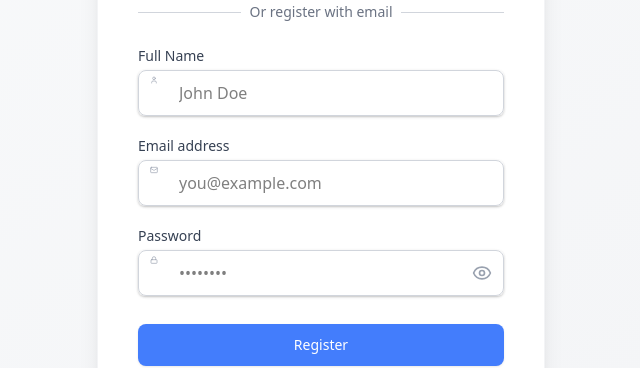
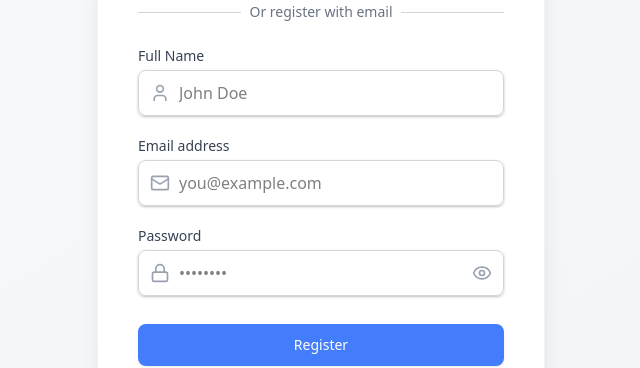
Before and after one commit to abhijeetanarase/assestment-frontend, a Vue app: page / in a window 1280 px wide. Shown: the part 321-689 px from the top of the page, without its empty margins (319-959 px from the left). Built offline with nearby package versions, Linux system fonts and the light colour scheme; no server answers.

Commit message:
added icon changes

```diff
--- a/src/pages/public/Register/Register.vue
+++ b/src/pages/public/Register/Register.vue
@@ -63,6 +63,9 @@
           <div>
             <label for="name" class="block text-sm font-medium text-gray-700 mb-1">Full Name</label>
             <div class="relative rounded-md shadow-sm">
+              <div class="absolute inset-y-0 left-0 pl-3 flex items-center pointer-events-none">
+                <User class="h-5 w-5 text-gray-400" />
+              </div>
               <input
                 id="name"
                 v-model="form.name"
@@ -71,7 +74,6 @@
                 class="block w-full pl-10 pr-3 py-2.5 border rounded-lg shadow-sm focus:outline-none focus:ring-2 focus:ring-blue-500 transition-all"
                 :class="errors.name ? 'border-red-300' : 'border-gray-300'"
               />
-              <User class="absolute inset-y-0 left-0 pl-3 h-5 w-5 text-gray-400" />
             </div>
             <p v-if="errors.name" class="mt-1 text-sm text-red-600">{{ errors.name }}</p>
           </div>
@@ -80,6 +82,9 @@
           <div>
             <label for="email" class="block text-sm font-medium text-gray-700 mb-1">Email address</label>
             <div class="relative rounded-md shadow-sm">
+              <div class="absolute inset-y-0 left-0 pl-3 flex items-center pointer-events-none">
+                <Mail class="h-5 w-5 text-gray-400" />
+              </div>
               <input
                 id="email"
                 v-model="form.email"
@@ -88,7 +93,6 @@
                 class="block w-full pl-10 pr-3 py-2.5 border rounded-lg shadow-sm focus:outline-none focus:ring-2 focus:ring-blue-500 transition-all"
                 :class="errors.email ? 'border-red-300' : 'border-gray-300'"
               />
-              <Mail class="absolute inset-y-0 left-0 pl-3 h-5 w-5 text-gray-400" />
             </div>
             <p v-if="errors.email" class="mt-1 text-sm text-red-600">{{ errors.email }}</p>
           </div>
@@ -97,6 +101,9 @@
           <div>
             <label for="password" class="block text-sm font-medium text-gray-700 mb-1">Password</label>
             <div class="relative rounded-md shadow-sm">
+              <div class="absolute inset-y-0 left-0 pl-3 flex items-center pointer-events-none">
+                <Lock class="h-5 w-5 text-gray-400" />
+              </div>
               <input
                 id="password"
                 v-model="form.password"
@@ -105,7 +112,6 @@
                 class="block w-full pl-10 pr-10 py-2.5 border rounded-lg shadow-sm focus:outline-none focus:ring-2 focus:ring-blue-500 transition-all"
                 :class="errors.password ? 'border-red-300' : 'border-gray-300'"
               />
-              <Lock class="absolute inset-y-0 left-0 pl-3 h-5 w-5 text-gray-400" />
               <button
                 type="button"
                 class="absolute inset-y-0 right-0 pr-3 text-gray-400 hover:text-gray-500 focus:outline-none"
```
